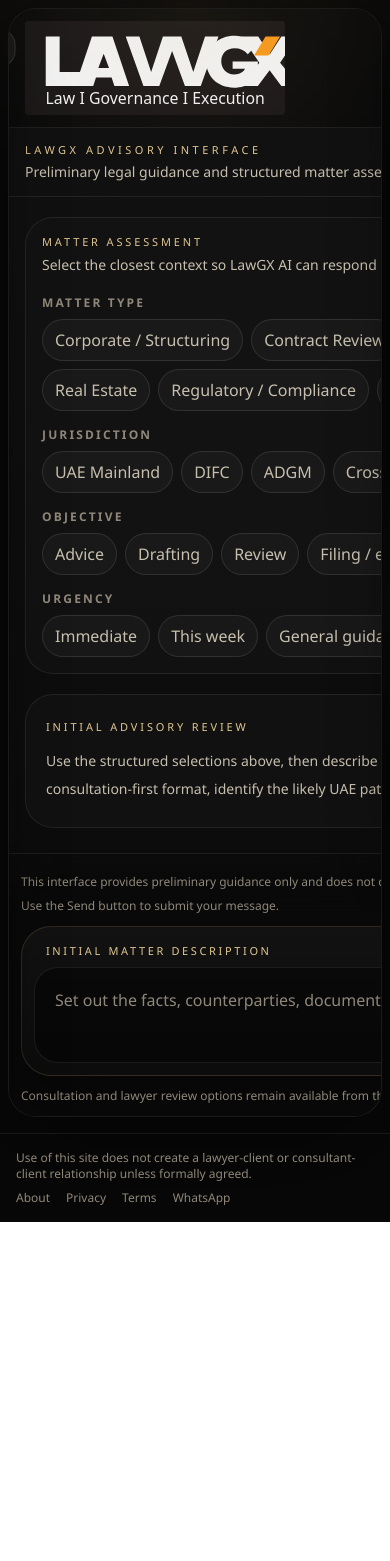
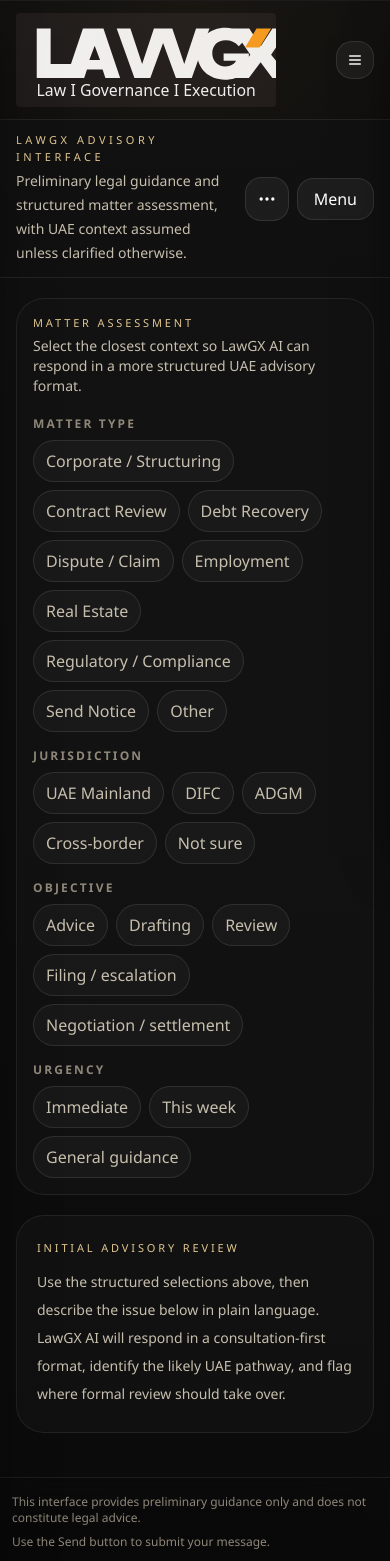
Before and after one commit to ganeshaally-dot/LawGX.ai, a Next.js app: page / in a window 390 px wide. Shown: the top 1561 px of the page. Before the commit the page ends 1222 px from the top, so only its background shows below. Built offline with nearby package versions, Linux system fonts and the light colour scheme.

Commit message:
Fix mobile layout and add send notice matter type

```diff
--- a/app/page.tsx
+++ b/app/page.tsx
@@ -13,7 +13,7 @@ export default function Home() {
     <main className="relative min-h-screen overflow-hidden bg-transparent">
       <div className="pointer-events-none absolute inset-0 bg-[radial-gradient(circle_at_top,rgba(198,163,102,0.08),transparent_22%),radial-gradient(circle_at_right,rgba(70,70,70,0.1),transparent_24%)]" />
 
-      <section className="relative px-2 pb-4 pt-2 sm:px-4 sm:pb-5 sm:pt-4 lg:px-6">
+      <section className="relative px-0 pb-0 pt-0 sm:px-4 sm:pb-5 sm:pt-4 lg:px-6">
         <div className="mx-auto max-w-[1600px]">
           <LawGXWorkspace />
         </div>
--- a/components/lawgx-workspace.tsx
+++ b/components/lawgx-workspace.tsx
@@ -168,7 +168,7 @@ export function LawGXWorkspace() {
 
   return (
     <>
-      <div className="relative grid min-h-[calc(100vh-4.8rem)] overflow-hidden rounded-[28px] border border-white/8 bg-[rgba(9,9,9,0.9)] shadow-[0_32px_110px_rgba(0,0,0,0.52)] backdrop-blur-xl xl:grid-cols-[auto_minmax(0,1fr)]">
+      <div className="relative grid min-h-[100dvh] overflow-hidden border-y border-white/8 bg-[rgba(9,9,9,0.9)] shadow-[0_32px_110px_rgba(0,0,0,0.52)] backdrop-blur-xl sm:min-h-[calc(100vh-4.8rem)] sm:rounded-[28px] sm:border xl:grid-cols-[auto_minmax(0,1fr)]">
         <div className="pointer-events-none absolute inset-0 bg-[radial-gradient(circle_at_top,rgba(198,163,102,0.08),transparent_20%),radial-gradient(circle_at_bottom_right,rgba(54,54,54,0.14),transparent_26%)]" />
 
         <Sidebar
@@ -186,12 +186,12 @@ export function LawGXWorkspace() {
           actions={supportActions}
         />
 
-        <div className="relative flex min-h-[76vh] flex-col bg-[linear-gradient(180deg,rgba(17,17,17,0.96),rgba(10,10,10,0.94))] xl:min-h-full">
+        <div className="relative flex min-h-[100dvh] flex-col bg-[linear-gradient(180deg,rgba(17,17,17,0.96),rgba(10,10,10,0.94))] sm:min-h-[76vh] xl:min-h-full">
           <div className="border-b border-white/8 px-4 py-3 sm:px-5">
             <div className="flex items-center justify-between gap-4">
               <div className="min-w-0">
                 <p className="text-[11px] uppercase tracking-[0.32em] text-[var(--accent-soft)]">LawGX Advisory Interface</p>
-                <p className="mt-1 truncate text-sm text-[var(--text-secondary)] sm:text-base">
+                <p className="mt-1 text-sm leading-6 text-[var(--text-secondary)] sm:truncate sm:text-base">
                   Preliminary legal guidance and structured matter assessment, with UAE context assumed unless clarified otherwise.
                 </p>
               </div>
@@ -221,12 +221,12 @@ export function LawGXWorkspace() {
             </div>
           </div>
 
-          <div ref={viewportRef} className="scrollbar-thin flex-1 overflow-y-auto px-4 pb-72 pt-5 sm:px-6 sm:pb-76">
-            <div className="mx-auto max-w-5xl space-y-5">
+          <div ref={viewportRef} className="scrollbar-thin flex-1 overflow-y-auto px-4 py-5 sm:px-6 sm:pb-10">
+            <div className="mx-auto max-w-5xl space-y-5 pb-6">
               <MatterAssessmentPanel assessment={assessment} onChange={setAssessment} />
 
               {hasConversation ? (
-                <div className="max-w-4xl">
+                <div className="max-w-4xl pb-2">
                   <ChatPanel messages={messages} isLoading={isLoading} />
                 </div>
               ) : (
@@ -240,7 +240,7 @@ export function LawGXWorkspace() {
             </div>
           </div>
 
-          <div className="absolute inset-x-0 bottom-0 border-t border-white/8 bg-[linear-gradient(180deg,rgba(10,10,10,0.14),rgba(10,10,10,0.98)_22%)] px-3 pb-3 pt-5 backdrop-blur-xl sm:px-5 sm:pb-5">
+          <div className="sticky bottom-0 border-t border-white/8 bg-[linear-gradient(180deg,rgba(10,10,10,0.2),rgba(10,10,10,0.98)_20%)] px-3 pb-[calc(0.75rem+env(safe-area-inset-bottom))] pt-4 backdrop-blur-xl sm:px-5 sm:pb-5">
             <div className="mx-auto max-w-5xl">
               <div className="mb-3 flex flex-col gap-2 text-xs text-[var(--text-muted)] sm:flex-row sm:items-center sm:justify-between">
                 <p>This interface provides preliminary guidance only and does not constitute legal advice.</p>
@@ -254,7 +254,7 @@ export function LawGXWorkspace() {
                 disabled={isLoading}
               />
               <div className="mt-3 flex items-center justify-between gap-4 text-xs text-[var(--text-muted)]">
-                <p>Consultation and lawyer review options remain available from the sidebar and the three-dot menu.</p>
+                <p className="max-w-[72%] sm:max-w-none">Consultation and lawyer review options remain available from the sidebar and the three-dot menu.</p>
                 <p>{formatTimestamp(new Date().toISOString())}</p>
               </div>
             </div>
--- a/lib/constants.ts
+++ b/lib/constants.ts
@@ -17,6 +17,7 @@ export const matterAssessmentOptions = {
     "Employment",
     "Real Estate",
     "Regulatory / Compliance",
+    "Send Notice",
     "Other",
   ],
   jurisdiction: ["UAE Mainland", "DIFC", "ADGM", "Cross-border", "Not sure"],
@@ -52,6 +53,7 @@ Useful areas include:
 - employment-related business issues
 - regulatory and compliance concerns
 - real estate and cross-border business matters
+- notices, pre-action letters, and formal communications
 
 Use practical, structured responses.
 Where helpful, organize the answer under short headings such as:
```
